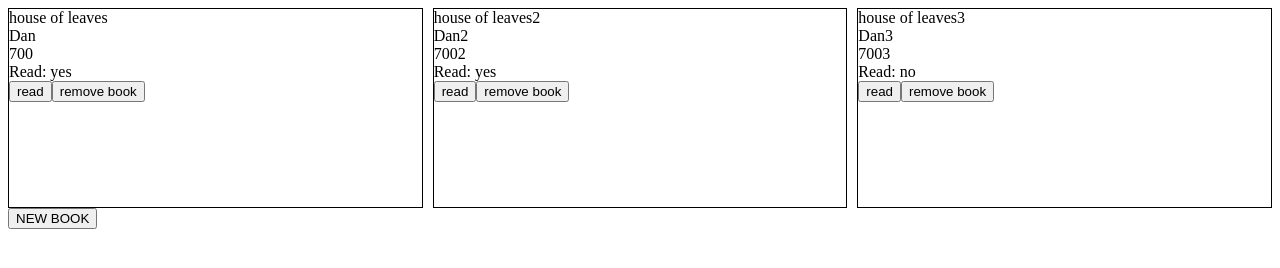
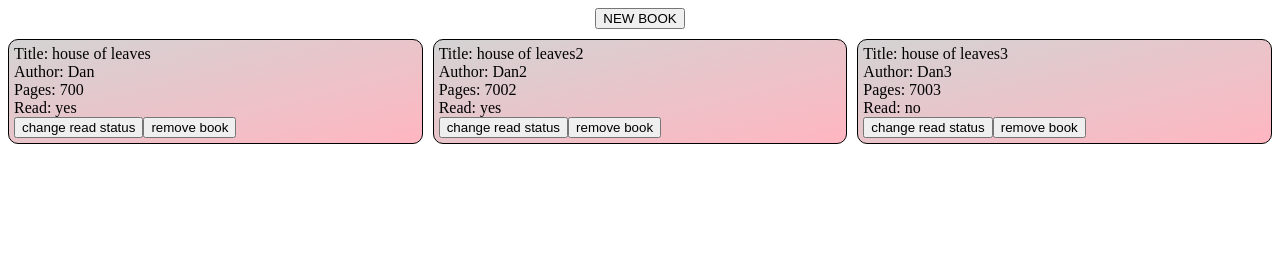
Before and after one commit to Karoliskved/library, a plain HTML site: page index.html in a window 1280 px wide. Drawn offline with Linux system fonts and the light colour scheme.

Commit message:
edit style

```diff
--- a/index.html
+++ b/index.html
@@ -9,7 +9,7 @@
   </head>
 
   <body>
-    <div class="container"></div>
+    <div class="top">
       <button class="formButton">NEW BOOK</button>
       <div class="formContainer" hidden>
         <form id="bookForm">
@@ -27,6 +27,9 @@
           <button class="addButton">add new book</button>
         </form>
       </div>
+    </div>
+
+    <div class="container"></div>
     <script src="object.js"></script>
   </body>
 </html>
--- a/object.js
+++ b/object.js
@@ -31,11 +31,11 @@ function updateDisplay(book, index) {
   const bookRead = document.createElement('div');
   const removeButton = document.createElement('button');
   const readButton = document.createElement('button');
-  bookName.textContent = book.title;
-  bookAuthor.textContent = book.author;
-  bookPages.textContent = book.pages;
+  bookName.textContent = 'Title: ' + book.title;
+  bookAuthor.textContent = 'Author: ' + book.author;
+  bookPages.textContent = 'Pages: ' + book.pages;
   bookRead.textContent = 'Read: ' + book.read;
-  readButton.textContent = 'read';
+  readButton.textContent = 'change read status';
   removeButton.textContent = 'remove book';
   bookCard.classList.add('bookCard');
   removeButton.classList.add('rmvButton');
--- a/style.css
+++ b/style.css
@@ -1,17 +1,37 @@
-.container{
+.container {
   display: grid;
   grid-template-columns: repeat(auto-fit, minmax(250px, 1fr));
-    grid-template-rows: repeat(auto-fit, minmax(200px, 1fr));
+  grid-template-rows: repeat(auto-fit, minmax(100px, 1fr));
   gap: 10px;
 }
-.bookCard{
+.bookCard {
+  padding: 5px;
   border: 1px solid black;
+  border-radius: 10px;
+  background-image: linear-gradient(to bottom right, lightgrey, lightpink);
 }
-.formContainer{
+
+.formContainer > form {
   border: 1px black solid;
-}
-.formContainer>form{
   display: flex;
   flex-direction: column;
-    width: 25%;
+  width: 100%;
+  padding: 5px;
+  font-size: 20px;
+  background-image: linear-gradient(
+    to bottom right,
+    lightgrey,
+    rgb(194, 178, 128)
+  );
 }
+body {
+  display: flex;
+  flex-direction: column;
+  gap: 10px;
+}
+.top {
+  display: flex;
+  flex-direction: column;
+  align-items: center;
+  width: 100%;
+}
```
Lines whose indentation alone changed are shown as unchanged.
